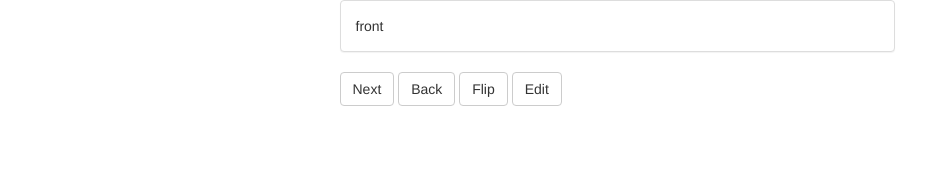
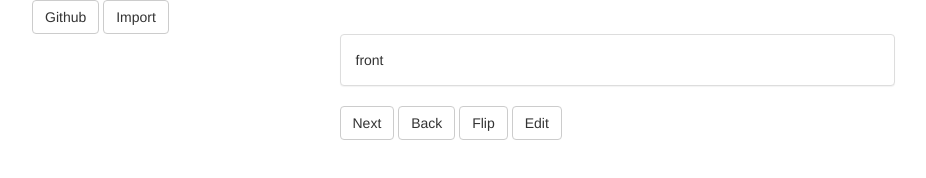
Before and after one commit to coalman/flashdown, a website: page app/index.html in a window 1280 px wide. Shown: the whole page, without its empty margins (23-949 px from the left). Drawn offline with nearby package versions, Linux system fonts and the light colour scheme; some packages are replaced by stand-ins of ours.

Commit message:
Started implementing import buttons.

```diff
--- a/app/templates/home.html
+++ b/app/templates/home.html
@@ -1,4 +1,8 @@
 <div class="container">
+	<div class="row">
+		<button type="button" class="btn btn-default">Github</button>
+		<button type="button" class="btn btn-default">Import</button>
+	</div>
 	<div class="row">
 		<div class="col-md-6" ng-class="{'col-md-offset-3': !editing}">
 			<div class="panel panel-default">
```
Also changed, not shown: app/js/controllers/import_controller.js (added, +11 -0 lines).
